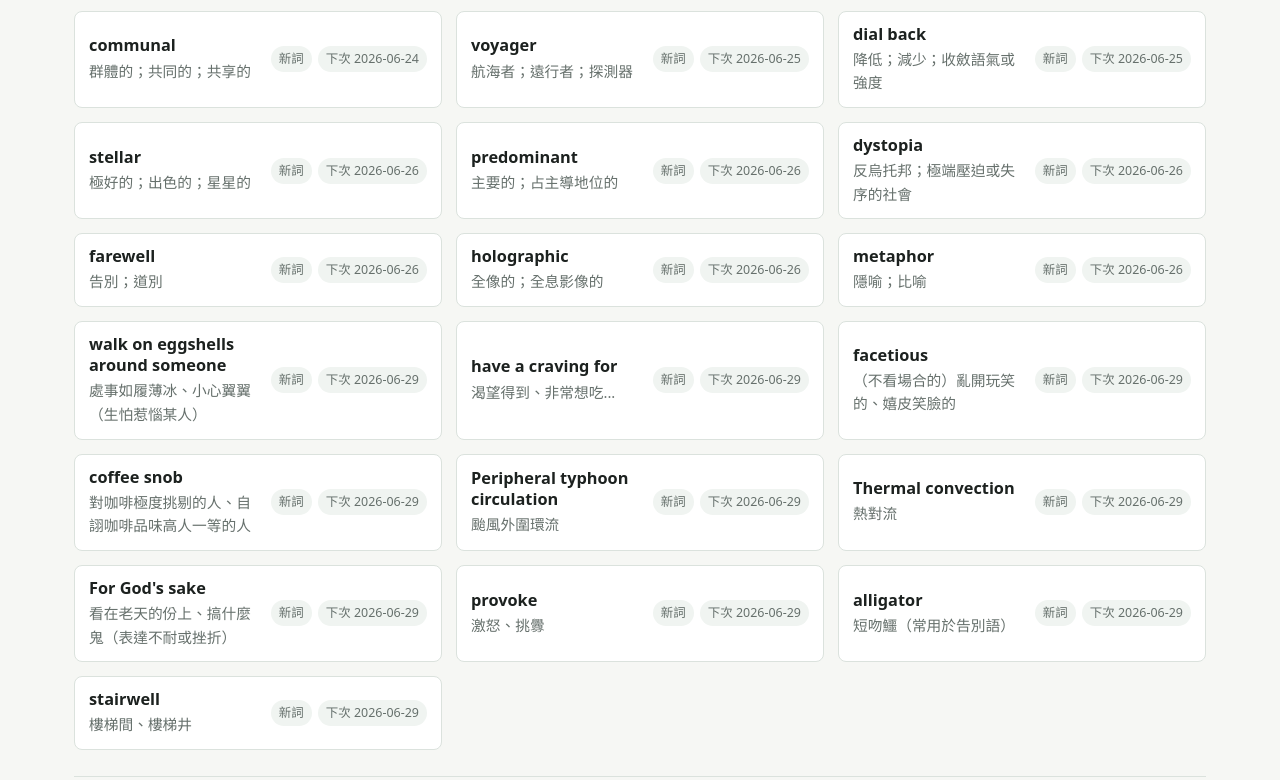
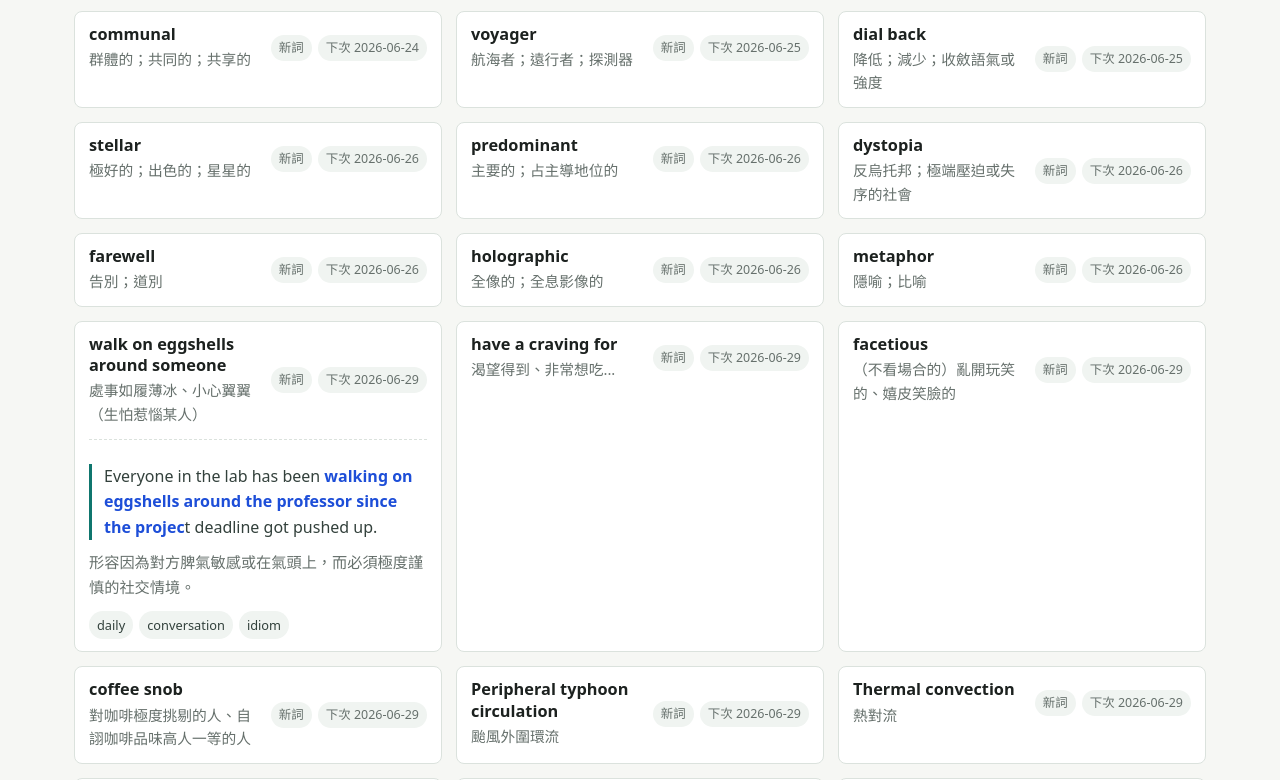
Before and after one commit to Dakota218/English-learning-notes, a website: page site/index.html in a window 1280 px wide. Both pictures are taken after a click on the element 258 px from the left and 2224 px from the top of the page. Shown: the part 1844-2624 px from the top of the page. Drawn offline with Linux system fonts and the light colour scheme; no server answers.

Commit message:
Fix expression highlighting and add expandable vocabulary library list

```diff
--- a/site/index.html
+++ b/site/index.html
@@ -208,6 +208,7 @@
 
     <template id="libraryItemTemplate">
       <article class="library-item">
+        <div class="library-summary">
           <div>
             <h3 class="library-expression"></h3>
             <p class="library-meaning"></p>
@@ -216,6 +217,12 @@
             <span class="library-difficulty"></span>
             <span class="library-next-review"></span>
           </div>
+        </div>
+        <div class="library-detail is-hidden">
+          <blockquote class="library-example example"></blockquote>
+          <p class="library-note note"></p>
+          <div class="library-tags tags"></div>
+        </div>
       </article>
     </template>
 
--- a/site/script.js
+++ b/site/script.js
@@ -324,10 +324,50 @@ function createLibraryItem(item) {
   const node = els.libraryTemplate.content.firstElementChild.cloneNode(true);
   const review = item.review || {};
 
+  // 1. 填入 Summary 資訊
   node.querySelector(".library-expression").textContent = item.expression || "";
   node.querySelector(".library-meaning").textContent = item.meaning_zh || "";
   node.querySelector(".library-difficulty").textContent = difficultyLabel(review.difficulty);
+  node.querySelector(".library-difficulty").classList.add(review.difficulty || "new");
   node.querySelector(".library-next-review").textContent = review.next_review ? `下次 ${review.next_review}` : "未排程";
+
+  // 2. 填入 Detail 資訊
+  const detail = node.querySelector(".library-detail");
+  const exampleContainer = node.querySelector(".library-example");
+  const noteContainer = node.querySelector(".library-note");
+  const tagsContainer = node.querySelector(".library-tags");
+
+  // 處理例句（使用高亮）
+  if (item.example) {
+    appendHighlightedExample(exampleContainer, item.example, item.expression);
+  } else {
+    exampleContainer.remove();
+  }
+
+  // 處理補充
+  if (item.note_zh) {
+    noteContainer.textContent = item.note_zh;
+  } else {
+    noteContainer.remove();
+  }
+
+  // 處理標籤
+  if (item.tags && item.tags.length > 0) {
+    tagsContainer.replaceChildren();
+    for (const tag of item.tags) {
+      const chip = document.createElement("span");
+      chip.className = "tag";
+      chip.textContent = tag;
+      tagsContainer.append(chip);
+    }
+  } else {
+    tagsContainer.remove();
+  }
+
+  // 3. 點選事件控制展開與折疊
+  node.addEventListener("click", () => {
+    detail.classList.toggle("is-hidden");
+  });
 
   return node;
 }
@@ -361,16 +401,47 @@ function appendHighlightedExample(container, example, expression) {
 }
 
 function buildFlexibleExpressionPattern(expression) {
-  const words = expression.trim().split(/\s+/);
+  let pattern = expression.trim();
 
+  // 1. 轉義正則特殊字元（保留空格用於後續切分）
+  pattern = escapeRegExp(pattern);
+
+  // 2. 將 "someone" 和 "something" 替換成對應的名詞短語正則
+  pattern = pattern.replace(/\bsomeone\b/ig, "(?:[a-zA-Z0-9'\\s]{1,30})");
+  pattern = pattern.replace(/\bsomething\b/ig, "(?:[a-zA-Z0-9'\\s]{1,30})");
+
+  // 3. 切分單字以處理時態和形容詞插入
+  const words = pattern.split(/\s+/);
   if (words.length === 0) return /$^/;
 
-  const [firstWord, ...restWords] = words;
-  const firstPattern = `${escapeRegExp(firstWord)}(?:d|ed|s|ing)?`;
-  const restPattern = restWords.map(escapeRegExp).join("\\s+");
-  const pattern = restPattern ? `${firstPattern}\\s+${restPattern}` : firstPattern;
+  const processedWords = words.map((word, idx) => {
+    // 如果是第一個單字且是常見動詞，我們做特定時態匹配
+    if (idx === 0) {
+      const lowerWord = word.toLowerCase();
+      if (lowerWord === "walk") return "walk(?:s|ed|ing)?";
+      if (lowerWord === "have") return "(?:have|has|had|having)";
+      if (lowerWord === "go") return "(?:go|goes|went|going)";
+      if (lowerWord === "do") return "(?:do|does|did|doing)";
+      if (lowerWord === "take") return "(?:take|takes|took|taking|taken)";
+      if (lowerWord === "make") return "(?:make|makes|made|making)";
+      if (lowerWord === "get") return "(?:get|gets|got|getting|gotten)";
+      if (lowerWord === "find") return "(?:find|finds|found|finding)";
+      if (lowerWord === "be") return "(?:be|is|am|are|was|were|been|being)";
 
-  return new RegExp(pattern, "i");
+      // 其他一般動詞變化
+      return `${word}(?:s|es|d|ed|ing)?`;
+    }
+
+    // 如果中間有冠詞 "a" 或 "an"，允許後面加一個可選單字（形容詞）
+    if (word.toLowerCase() === "a" || word.toLowerCase() === "an") {
+      return `${word}(?:\\s+\\w+)?`;
+    }
+
+    return word;
+  });
+
+  const finalPattern = processedWords.join("\\s+");
+  return new RegExp(finalPattern, "i");
 }
 
 function escapeRegExp(value) {
--- a/site/style.css
+++ b/site/style.css
@@ -561,14 +561,34 @@ dd {
 }
 
 .library-item {
+  border: 1px solid var(--line);
+  border-radius: 8px;
+  background: var(--surface);
+  padding: 12px 14px;
+  cursor: pointer;
+  transition: background-color 0.2s, box-shadow 0.2s;
+}
+
+.library-item:hover {
+  background-color: var(--surface-soft);
+  box-shadow: 0 2px 8px rgba(0, 0, 0, 0.05);
+}
+
+.library-summary {
   display: grid;
   grid-template-columns: minmax(0, 1fr) auto;
   align-items: center;
   gap: 14px;
-  border: 1px solid var(--line);
-  border-radius: 8px;
-  background: var(--surface);
-  padding: 12px 14px;
+}
+
+.library-detail {
+  margin-top: 12px;
+  border-top: 1px dashed var(--line);
+  padding-top: 12px;
+}
+
+.library-detail.is-hidden {
+  display: none;
 }
 
 .library-expression {
```
Lines whose indentation alone changed are shown as unchanged.
